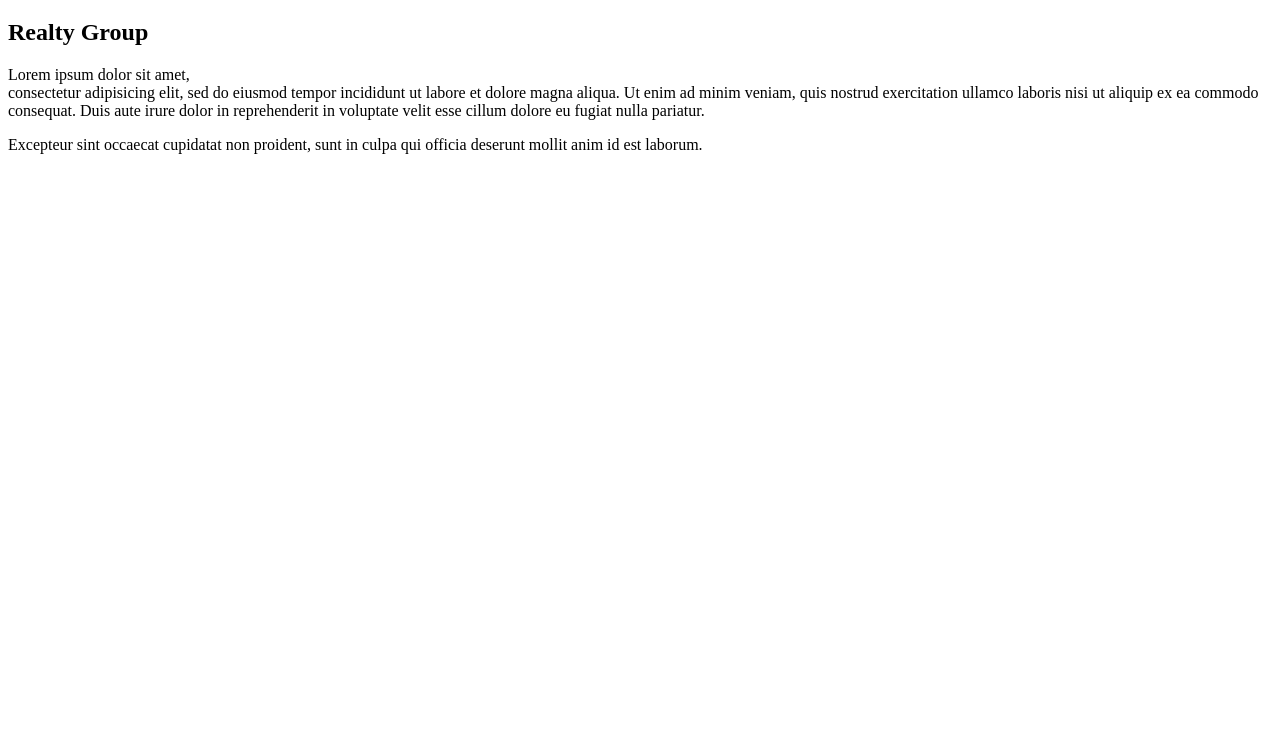
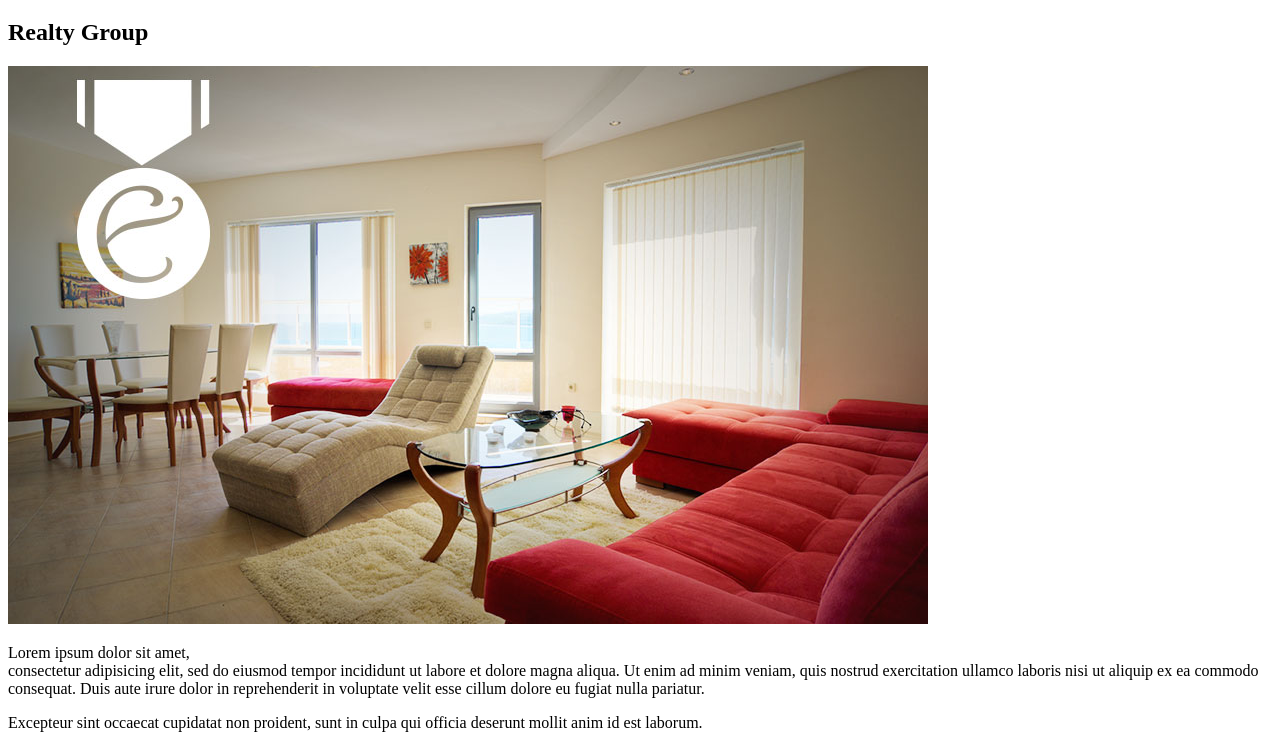
Before and after one commit to adudley78/exceptional-realty-practice-app, a plain HTML site: page index.html in a window 1280 px wide. Shown: the part 61-809 px from the top of the page. Drawn offline with Linux system fonts and the light colour scheme.

Commit message:
Add living room image to index.html

```diff
--- a/index.html
+++ b/index.html
@@ -17,6 +17,16 @@
     <h1> Exceptional </h1>
     <h2> Realty Group </h2>
 
+    <img src="images/intro-pic.jpg" alt="A beautiful living room" title="Welcome to Exceptional Realty Group!">
+
+    <!--
+
+    foldername/ = go inside folder
+    filename = use a file in the current directory that this file is in
+    ../ = leave the current folder and go up to parent folder/directory
+
+    -->
+
     <p> Lorem ipsum dolor sit amet, <br> consectetur adipisicing elit, sed do eiusmod tempor incididunt ut labore et dolore magna aliqua. Ut enim ad minim veniam, quis nostrud exercitation ullamco laboris nisi ut aliquip ex ea commodo consequat. Duis aute irure dolor in reprehenderit in voluptate velit esse cillum dolore eu fugiat nulla pariatur. </p>
 
     <p> Excepteur sint occaecat cupidatat non proident, sunt in culpa qui officia deserunt mollit anim id est laborum.</p>
```
